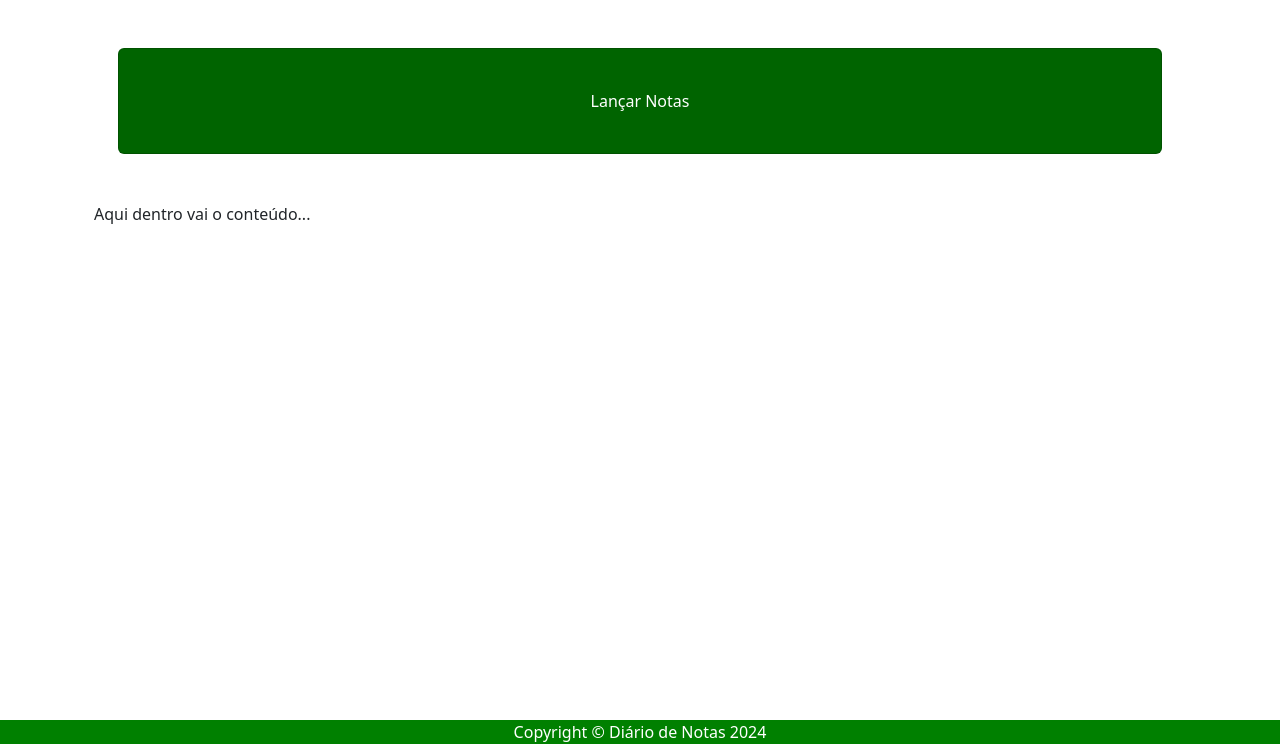
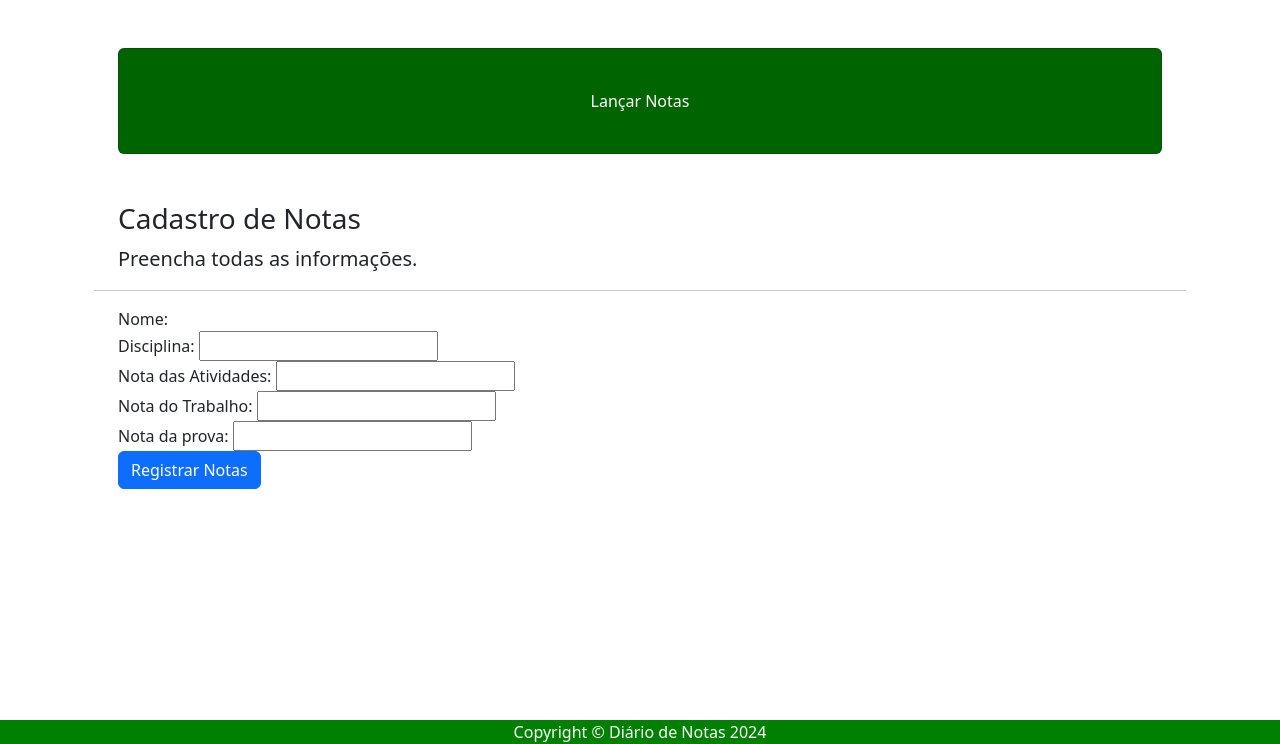
Before and after one commit to Erinaldo-junior/novosite, a Django app: page /lancar/ in a window 1280 px wide. Shown: the part 56-800 px from the top of the page. Run offline with Django 5.2, Linux system fonts and the light colour scheme; a user stored in the database is signed in; some libraries are stand-ins or nearby versions.

Commit message:
up 05/09/2024

```diff
--- a/usuarios/templates/usuarios/lancar.html
+++ b/usuarios/templates/usuarios/lancar.html
@@ -4,4 +4,38 @@
 
 {% block titulo %}Lançar Notas{% endblock %}
 
-{% block conteudo %}Aqui dentro vai o conteúdo...{% endblock %}
+{% block conteudo %}
+<h3>Cadastro de Notas</h3>
+<p class="lead">Preencha todas as informações.</p>
+<hr>
+<form action = "{% url 'lancar' %}" method = "POST">
+    {% csrf_token %}
+    <div class="form-register">
+        <label for = "userName">Nome:</label>
+        <label for = "Name" style = "font-weight: bold;">{{ user.first_name }}</label>
+    </div>
+
+    <div class = "form-register">
+        <label for = "disciplinaName">Disciplina:</label>
+        <input type = "text" id = "disciplinaName" name = "disciplina">
+    </div>
+
+    <div class = "form-register">
+        <label for = "notaAtividades">Nota das Atividades:</label>
+        <input type = "text" id = "notaAtividades" name = "nota_atividades">
+    </div>
+
+    <div class = "form-register">
+        <label for = "notaTrabalho">Nota do Trabalho:</label>
+        <input type = "text" id = "notaTrabalho" name = "nota_trabalho">
+    </div>
+
+    <div class = "form-register">
+        <label for = "notaProva">Nota da prova:</label>
+        <input type = "text" id = "notaProva" name = "nota_prova">
+    </div>
+
+    <button type = "submit" class = "btn btn-primary">Registrar Notas</button>
+
+</form>
+{% endblock %}
--- a/usuarios/views.py
+++ b/usuarios/views.py
@@ -61,7 +61,7 @@
          nota.nota_prova = request.POST.get('nota_prova')
          nota.media = int(nota.nota_atividades) + int(nota.nota_trabalho) + int(nota.nota_prova)
 
-         nota_verificada = Nota.object.filter(disciplina = nota.disciplina).first()
+         nota_verificada = Nota.objects.filter(disciplina = nota.disciplina).first()
 
          if nota_verificada:
              return HttpResponse("Disciplina já possui notas cadastrada!")
@@ -76,10 +76,23 @@
         return HttpResponse("Faça o login para acessar!")
 
 def visualizar(request):
-    if request.user.is_authenticated:
-        return render(request, 'usuarios/visualizar.html')
+    if request.method == "GET":
+        if request.user.is_authenticated:
+            lista_notas = Nota.objects.all()
+            dicionario_notas = {'lista_notas':lista_notas}
+            return render(request, 'usuarios/visualizar.html', dicionario_notas)
+        else:
+            return HttpResponse("Faça o login para acessar!")
     else:
-        return HttpResponse("Faça o login para acessar!")
+        disciplina = request.POST.get('disciplina')
+        if disciplina == "Todas as disciplinas":
+            lista_notas = Nota.objects.all()
+            dicionario_notas = {'lista_notas':lista_notas}
+            return render(request, 'usuarios/visualizar.html', dicionario_notas)
+        else:
+            lista_notas = Nota.objects.filter(disciplina=disciplina)
+            discionario_notas_filtradas = {"lista_notas":lista_notas}
+            return render(request, 'usuarios/visualizar.html', discionario_notas_filtradas)
 
 def logout(request):
      if request.user.is_authenticated:
```
Also changed, not shown: usuarios/templates/usuarios/visualizar.html (+17 -1 lines), db.sqlite3.
